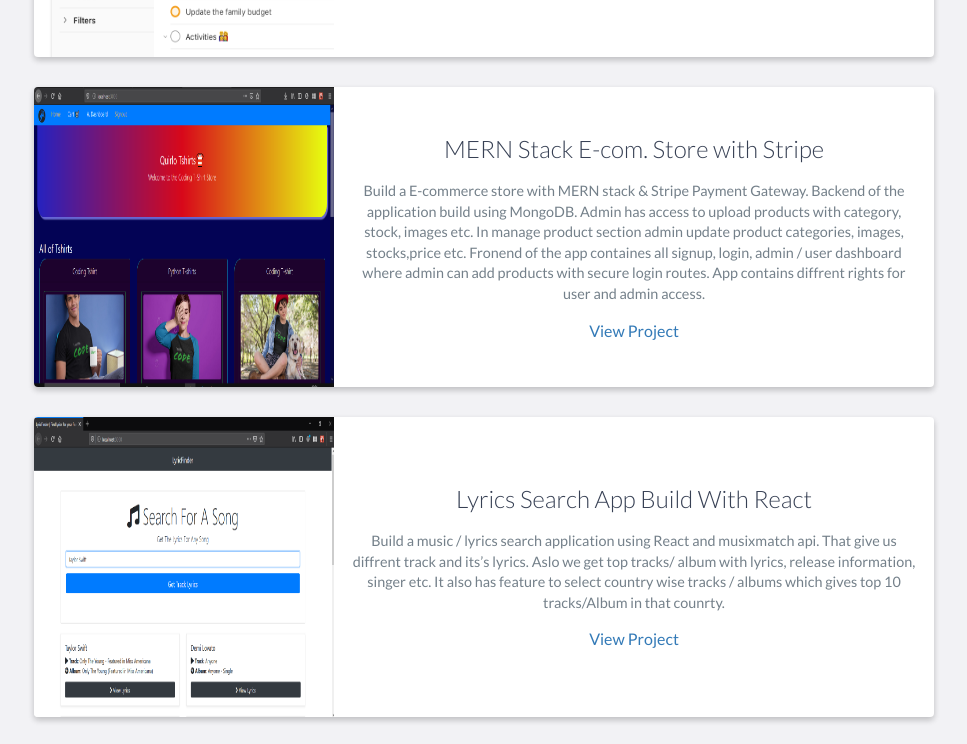
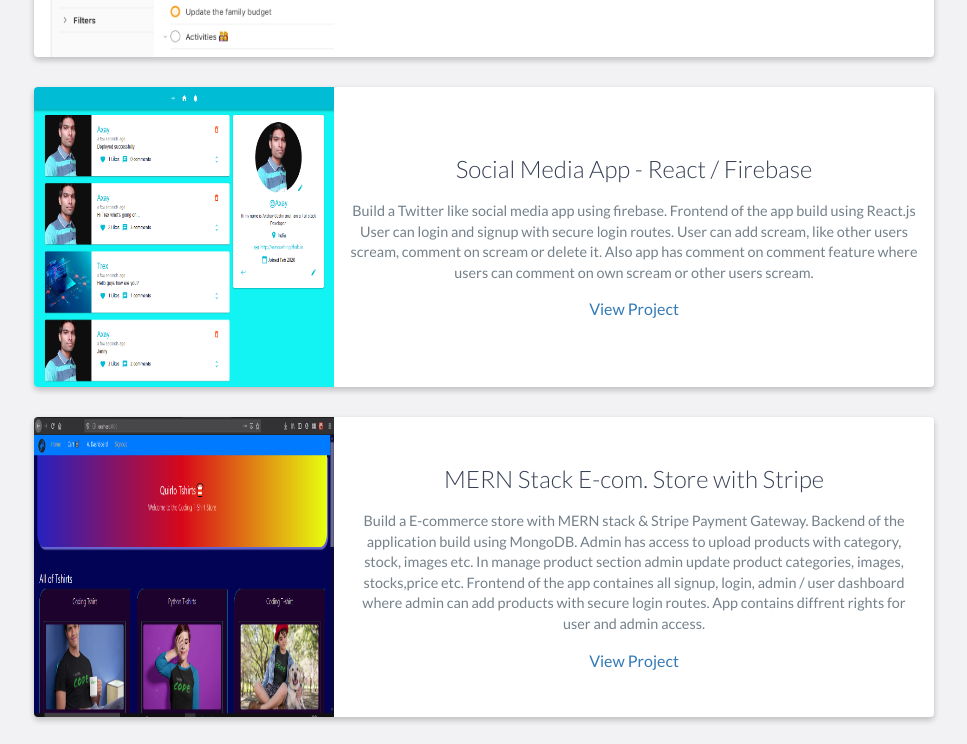
Before and after one commit to axaysushir/axaysushir.github.io, a website: page index.html in a window 1280 px wide. Shown: the part 2631-3375 px from the top of the page, without its empty margins (156-1123 px from the left). Drawn offline with nearby package versions, Linux system fonts and the light colour scheme.

Commit message:
added new project

```diff
--- a/index.html
+++ b/index.html
@@ -236,6 +236,25 @@
           <!-- project info-2 -->
           <div class="project shadow-large">
             <div class="project-image">
+              <img src="images/social_app.png" style="height: 300px; width: 300px; background: no-repeat;" />
+            </div>
+            <!-- End .project-image -->
+            <div class="project-info">
+              <h3>Social Media App - React / Firebase</h3>
+              <p>
+                Build a Twitter like social media app using firebase. Frontend of the app build using React.js
+                User can login and signup with secure login routes. User can add scream, like other users scream,
+                comment on scream or delete it. Also app has comment on comment feature where users can comment on own scream
+                or other users scream.
+              </p>
+              <a href="https://my-social-ape-3e926.web.app/" target="_blank">View Project</a>
+            </div>
+            <!-- End .project-info -->
+          </div>
+
+          <!-- project info-3 -->
+          <div class="project shadow-large">
+            <div class="project-image">
               <img src="images/ecom_mern.png" style="height: 300px; width: 300px; background: no-repeat;" />
             </div>
             <!-- End .project-image -->
@@ -245,7 +264,7 @@
                 Build a E-commerce store with MERN stack & Stripe Payment Gateway. Backend of the application
                 build using MongoDB. Admin has access to upload products with category, stock, images etc.
                 In manage product section admin update product categories, images, stocks,price etc.
-                Fronend of the app containes all signup, login, admin / user dashboard where admin can add products
+                Frontend of the app containes all signup, login, admin / user dashboard where admin can add products
                 with secure login routes. App contains diffrent rights for user and admin access.
               </p>
               <a href="https://github.com/axaysushir/MERN_web_store" target="_blank">View Project</a>
@@ -253,7 +272,7 @@
             <!-- End .project-info -->
           </div>
 
-          <!-- project info-2 -->
+          <!-- project info-4 -->
           <div class="project shadow-large">
             <div class="project-image">
               <img src="images/Picture5.png" style="height: 300px; width: 300px; background: no-repeat;" />
@@ -273,7 +292,7 @@
             <!-- End .project-info -->
           </div>
           <!-- End .project -->
-          <!-- project info-3 -->
+          <!-- project info-5 -->
           <div class="project shadow-large">
             <div class="project-image">
               <img src="images/ytclone.png" style="height: 300px; width: 300px;"  />
@@ -292,7 +311,7 @@
             <!-- End .project-info -->
           </div>
 
-          <!-- project info-2 -->
+          <!-- project info-6 -->
           <div class="project shadow-large">
             <div class="project-image">
               <img src="images/shop.png" style="height: 300px; width: 300px; background: no-repeat;" />
@@ -311,13 +330,13 @@
             <!-- End .project-info -->
           </div>
 
-          <!-- project info-4 -->
-          <div class="project shadow-large">
+          <!-- project info-7 -->
+          <!-- <div class="project shadow-large">
             <div class="project-image">
               <img src="images/Picture2.png" style="height: 300px; width: 300px;"  />
             </div>
             <!-- End .project-image -->
-            <div class="project-info">
+            <!-- <div class="project-info">
               <h3>Recipe Search App Build With React</h3>
               <p>
                 Build a recipe search app using react. Which gives different type of recipe list with
@@ -325,7 +344,7 @@
                 We can also search different recipes on this app and gives search result with 10 recipes that matches search result.
               </p>
               <a href="https://github.com/axaysushir/react_recepi_app" target="_blank">View Project</a>
-            </div>
+            </div> -->
             <!-- End .project-info -->
           </div>
           <!-- End .project -->
```
Also changed, not shown: images/social_app.png (added).
